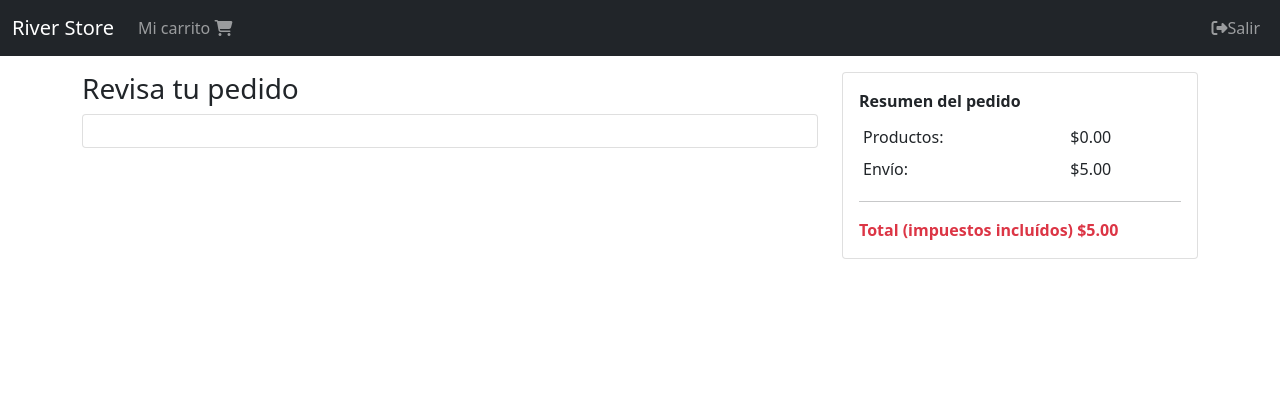
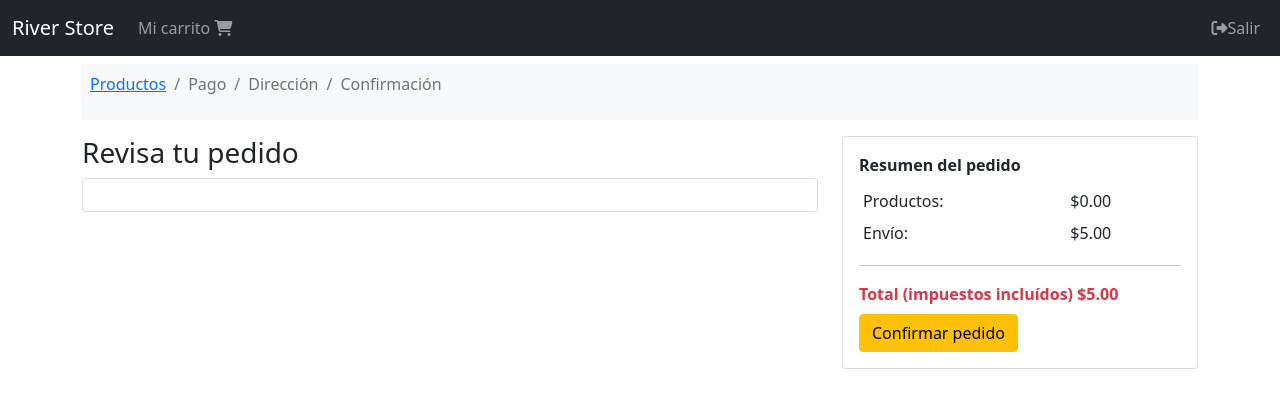
Before and after one commit to Renato-Servadei/E-commerce-con-Django, a Django app: page /orden/ in a window 1280 px wide. Shown: the top 408 px of the page. Run offline with Django 4.2, Linux system fonts and the light colour scheme; a user stored in the database is signed in; data comes from the database, SQL or seed files in the repository; both versions use the stored data as it was after the commit; some libraries are stand-ins or nearby versions.

Commit message:
breadcrumbs para la orden

```diff
--- a/orders/templates/orders/order.html
+++ b/orders/templates/orders/order.html
@@ -1,4 +1,7 @@
 {% extends 'base.html' %}
+{% block breadcrumb %}
+{% include 'snippets/breadcrumb.html' %}
+{% endblock %}
 {% block content %}
 <div class="col-8">
     <div class="h3">
--- /dev/null
+++ b/orders/templates/snippets/breadcrumb.html
@@ -0,0 +1,13 @@
+<div class="mt-2 bg-light p-2">
+    <nav aria-label="breadcrumb">
+        <ol class="breadcrumb">
+        {% for item in breadcrumb %}
+        {% if item.active %}
+        <a href="{{ item.url }}" class="breadcrumb-item">{{ item.title}}</a>
+        {% else %}
+        <span class="breadcrumb-item active">{{ item.title }}</span>
+        {% endif %}
+        {% endfor%}
+        </ol>
+    </nav>
+</div>
--- a/orders/templates/snippets/resume.html
+++ b/orders/templates/snippets/resume.html
@@ -33,5 +33,8 @@
                 </div>
             </div>
         </div>
+        <div class="mt-2">
+            <a href="#" class="btn btn-warning">Confirmar pedido</a>
+        </div>
     </div>
 </div>
--- a/orders/utils.py
+++ b/orders/utils.py
@@ -1,3 +1,4 @@
+from django.urls import reverse
 from .models import Order
 
 def get_or_create_order(cart, request):
@@ -11,3 +12,11 @@ def get_or_create_order(cart, request):
         request.session['order_id'] = order.order_id
 
     return order
+
+def breadcrumb(products=True, payment=False, address=False, confirmation=False):
+    return [
+        {'title': 'Productos', 'active': products, 'url': reverse('orders:order')},
+        {'title': 'Pago', 'active': payment, 'url': reverse('orders:order')},
+        {'title': 'Dirección', 'active': address, 'url': reverse('orders:order')},
+        {'title': 'Confirmación', 'active': confirmation, 'url': reverse('orders:order')}
+    ]
--- a/orders/views.py
+++ b/orders/views.py
@@ -2,7 +2,7 @@ from carts.utils import get_or_create_cart
 from django.contrib.auth.decorators import login_required
 from django.shortcuts import render
 from .models import Order
-from .utils import get_or_create_order
+from .utils import get_or_create_order, breadcrumb
 
 @login_required(login_url='login')
 def order(request):
@@ -10,4 +10,8 @@ def order(request):
     cart = get_or_create_cart(request)
     order = get_or_create_order(cart, request)
 
-    return render(request, 'orders/order.html', {'order': order, 'cart': cart})
+
+    return render(request, 'orders/order.html',
+                  {'order': order,
+                   'cart': cart,
+                   'breadcrumb': breadcrumb()})
--- a/templates/base.html
+++ b/templates/base.html
@@ -13,6 +13,8 @@
     {% include 'navbar.html' %}
     <div class="container">
         {% include 'messages.html' %}
+        {% block breadcrumb %}
+        {% endblock %}
         <div class="row mt-3">
             {% block content %}
             {% endblock %}
```
Also changed, not shown: db.sqlite3.
